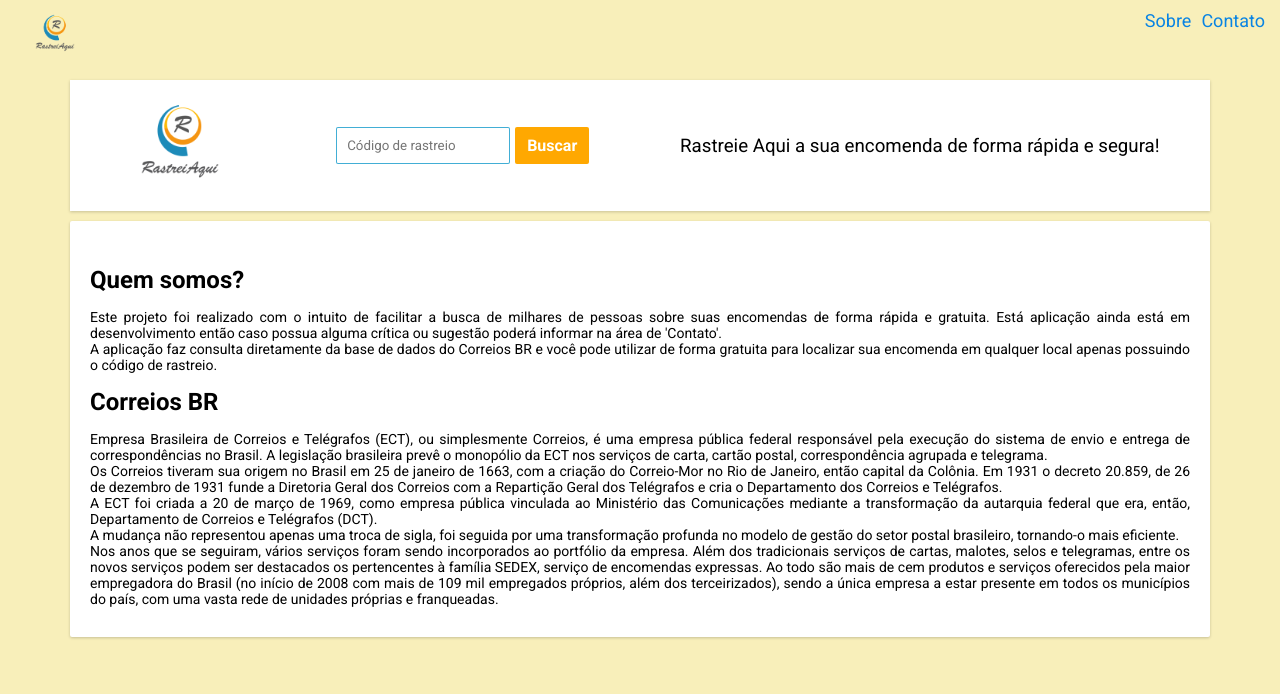
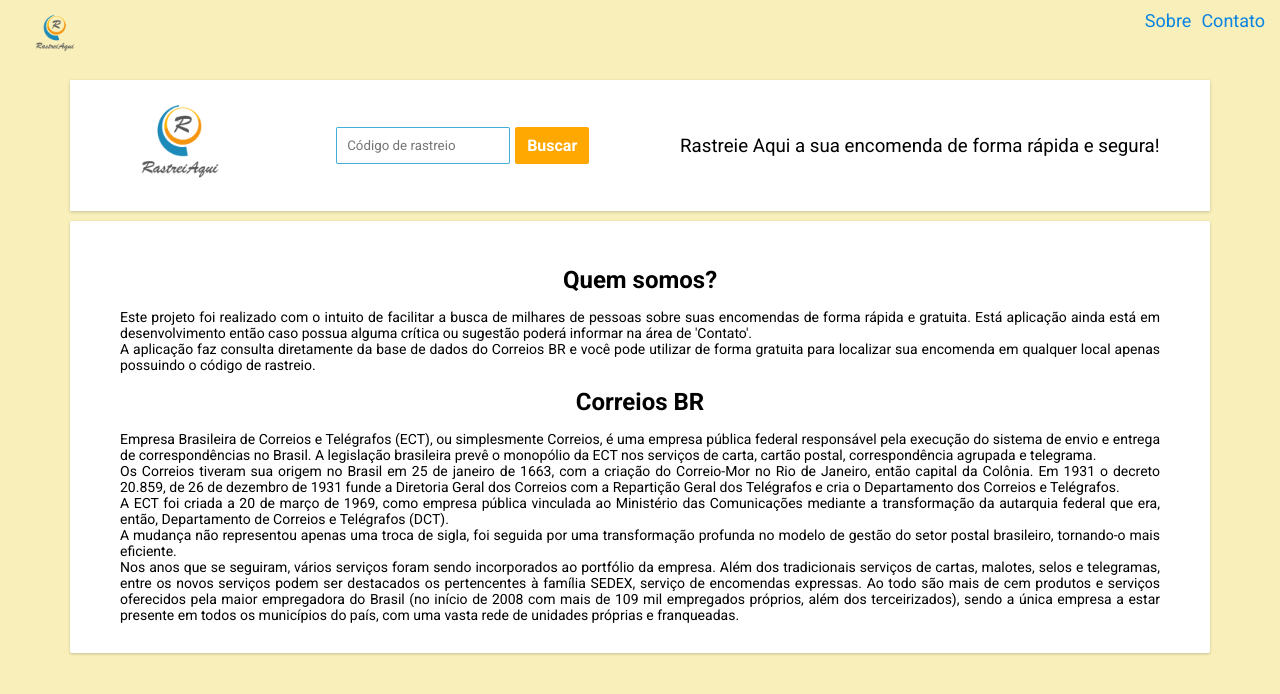
Before and after one commit to alvesrafa/app-rastreiaqui, a React (Create React App) app in the folder frontend/: page / in a window 1280 px wide. Shown: the top 694 px of the page. Built offline with nearby package versions, Linux system fonts and the light colour scheme.

Commit message:
paginação

```diff
--- a/frontend/package.json
+++ b/frontend/package.json
@@ -10,6 +10,7 @@
     "react": "^16.12.0",
     "react-dom": "^16.12.0",
     "react-lottie": "^1.2.3",
+    "react-router-dom": "^5.1.2",
     "react-scripts": "3.3.0"
   },
   "scripts": {
--- a/frontend/src/App.js
+++ b/frontend/src/App.js
@@ -1,10 +1,10 @@
 import React, {useState} from 'react';
 import './app.css';
 import api from './services/api';
-import Objeto from './components/Objeto';
 import logo from './logo.png';
 import Lottie from 'react-lottie';
 import animationData from './assets/loading.json';
+import Objeto from './components/Objeto';
 
 function App() {
   const [delivered, setDelivered] = useState(null);
@@ -37,8 +37,8 @@ function App() {
       <ul>
         <li><img src={logo} width="60" alt="logo rastreiaqui"/></li>
         <ul>
-          <li><a onClick={(e)=> {setDelivered(null)}}>Sobre</a></li>
-          <li><a href="#contato">Contato</a></li>
+        <li><a onClick={()=> {setDelivered(null)}}>Sobre</a></li>
+          <li><a onClick={()=> {setDelivered(null)}}>Contato</a></li>
         </ul>
       </ul>
     </header>
--- a/frontend/src/components/Objeto/index.js
+++ b/frontend/src/components/Objeto/index.js
@@ -1,4 +1,4 @@
-import React, {useEffect, useState} from 'react';
+import React from 'react';
 import Rastreio from '../Rastreio';
 import './objeto.css';
 import Sobre from '../../pages/Sobre';
--- a/frontend/src/pages/Sobre/sobre.css
+++ b/frontend/src/pages/Sobre/sobre.css
@@ -1,9 +1,12 @@
 #sobre {
+  display:flex;
+  align-items: center;
+  flex-direction: column;
   margin-top: 10px;
   background: #FFF;
   box-shadow: 0 1px 3px rgba(0, 0, 0, 0.2);
   border-radius: 2px;
-  padding: 30px 20px;
+  padding: 30px 50px;
 
 
 }
```
Also changed, not shown: frontend/src/pages/Contato/index.js (added, +11 -0 lines), frontend/src/pages/Contato/contato.css (added), 1 other file (tests, documents, lock files or other folders). Lines whose indentation alone changed are shown as unchanged.
